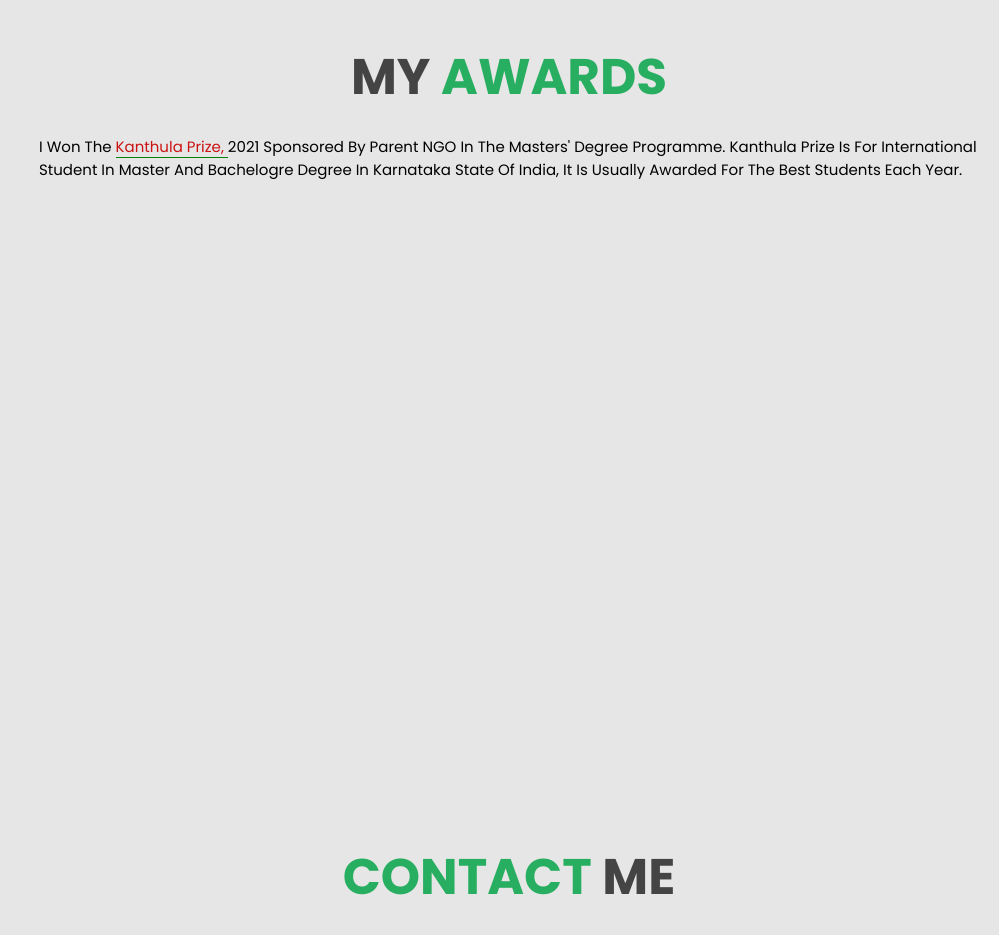
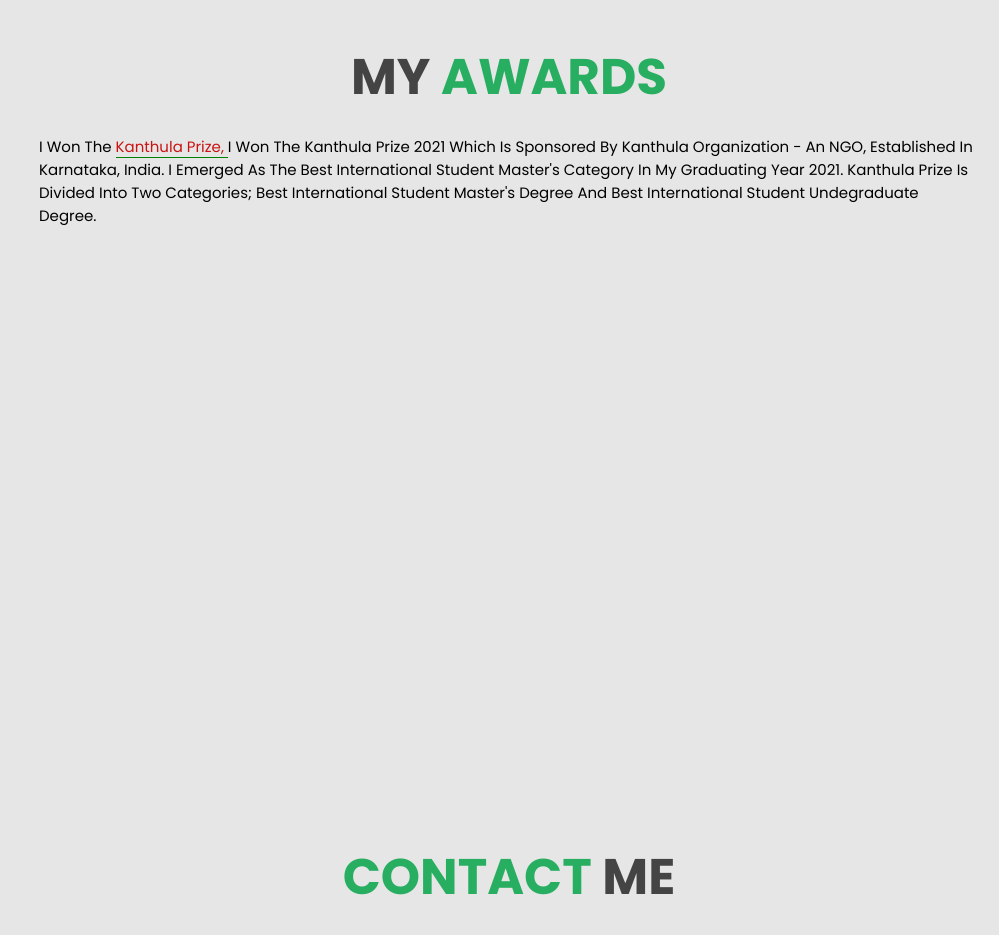
Before and after one commit to tamim1992/MyInfo, a plain HTML site: page index.html in a window 1280 px wide. Shown: the part 2380-3315 px from the top of the page, without its empty margins (281-1280 px from the left). Drawn offline with Linux system fonts and the light colour scheme.

Commit message:
Update index.html

```diff
--- a/index.html
+++ b/index.html
@@ -100,9 +100,8 @@
 
     <h1 class="heading"> my <span>Awards</span> </h1>
     <p>
-        I won The <a href="https://www.ishoinka.org/award.html">Kanthula Prize, </a>2021 sponsored by parent NGO in the Masters' Degree programme.
-        Kanthula Prize is for international Student in Master and Bachelogre degree in Karnataka state of India, it is usually awarded for the best
-        students each year.
+        I won The <a href="https://www.ishoinka.org/award.html">Kanthula Prize, </a>I won The Kanthula Prize 2021 which is sponsored by Kanthula Organization - an NGO, established in Karnataka, India. I emerged as the best international student Master's category in my graduating year 2021.
+        Kanthula Prize is divided into two categories; Best International Student Master's Degree and Best International Student Undegraduate Degree.
     </p>
 
 </section>
```
